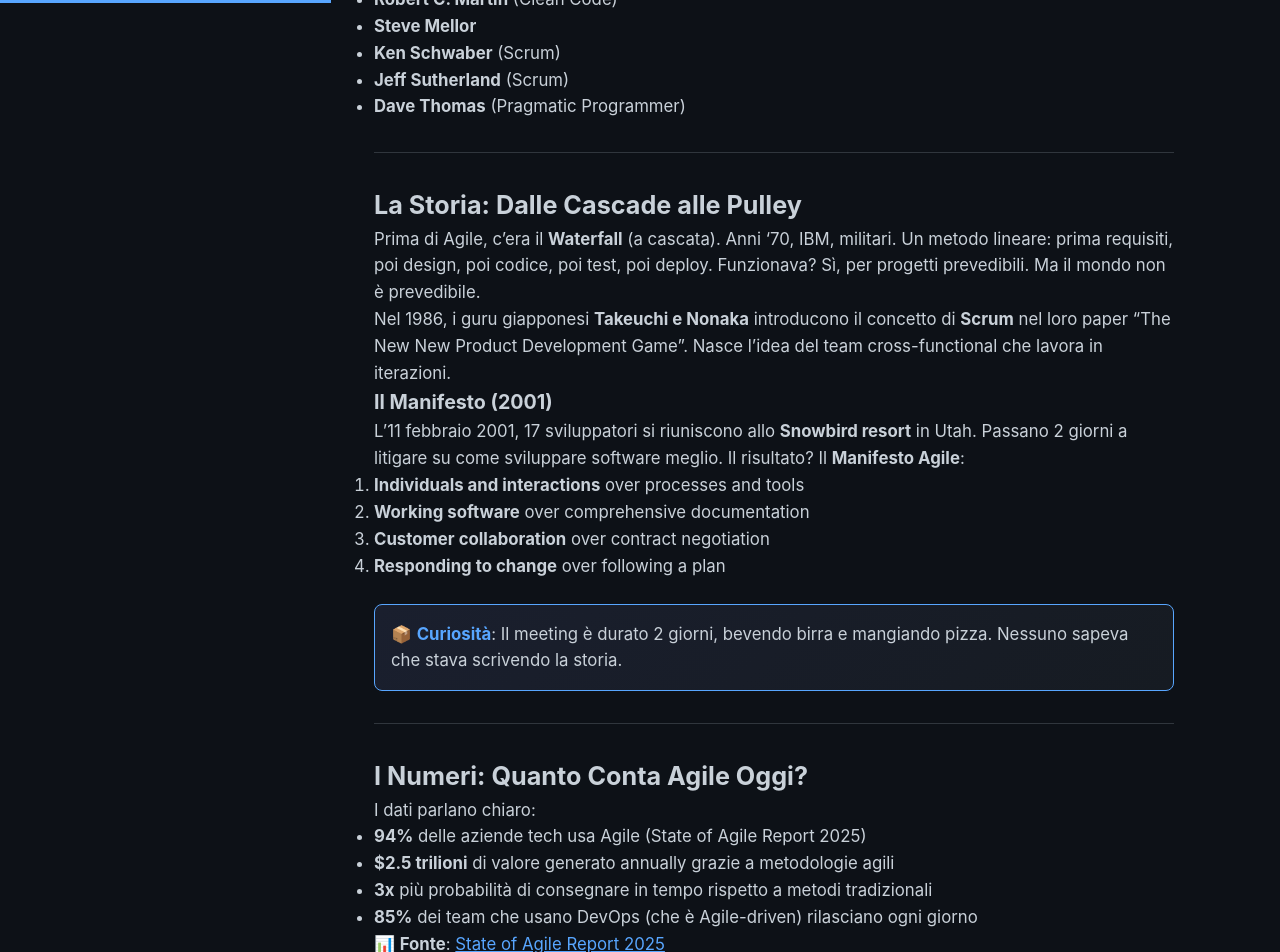
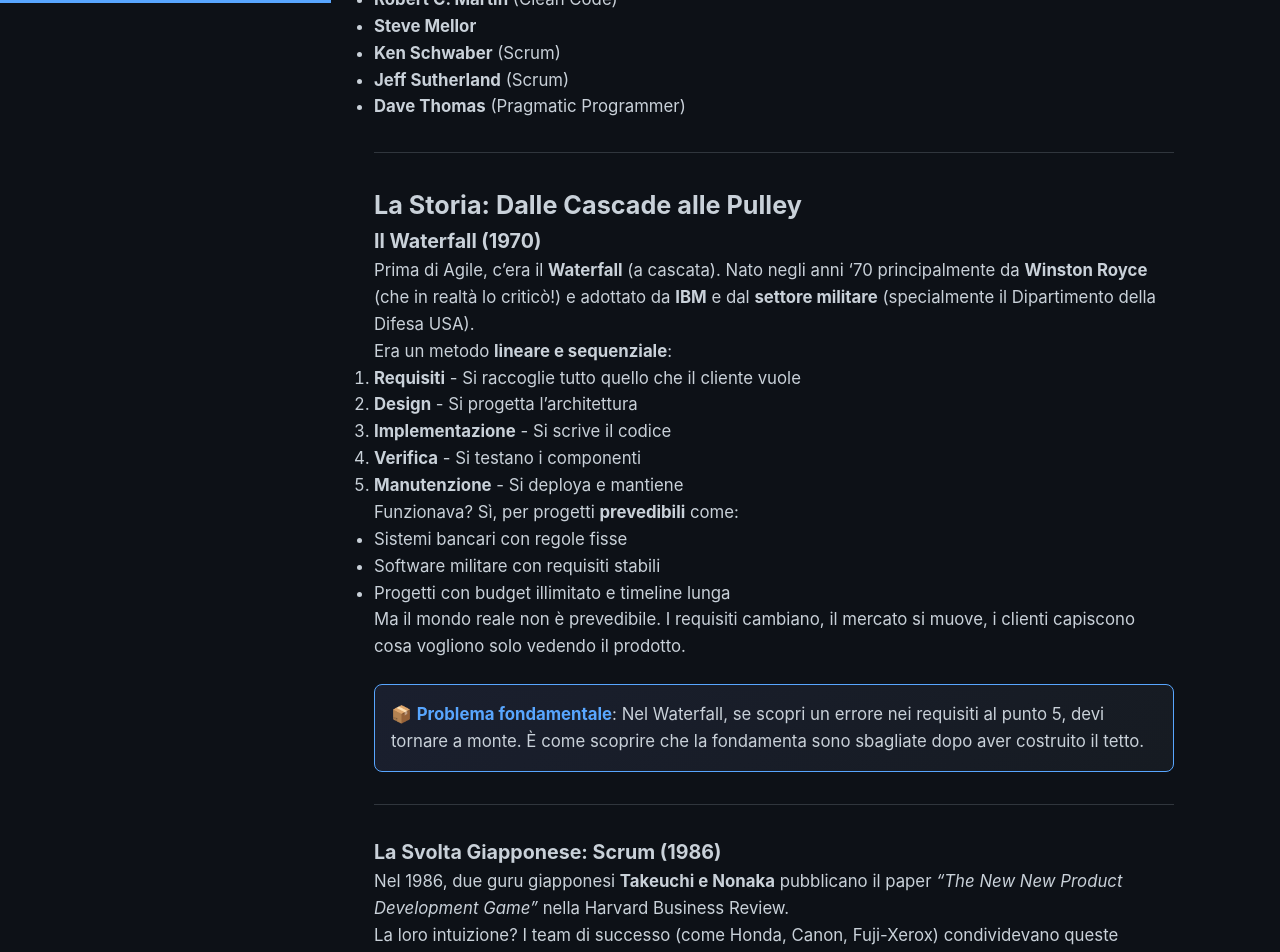
Before and after one commit to DemPago/DemPago.github.io, a Jekyll site: the page built from _posts/2026-02-20-agile-reloaded.md, in a window 1280 px wide and 1400 px high, scrolled down 1397 px. Shown: the top 952 px of the window. Built offline with Jekyll 4.4.1, drawn with Linux system fonts in a browser that asks for light colours; comment, search, counter and statistics services are not loaded; some of the changed text lies outside the part shown.

Commit message:
Improve: contesto storico per Waterfall, Scrum e Manifesto Agile

```diff
--- a/_posts/2026-02-20-agile-reloaded.md
+++ b/_posts/2026-02-20-agile-reloaded.md
@@ -40,20 +40,61 @@
 
 ## La Storia: Dalle Cascade alle Pulley
 
-Prima di Agile, c'era il **Waterfall** (a cascata). Anni '70, IBM, militari. Un metodo lineare: prima requisiti, poi design, poi codice, poi test, poi deploy. Funzionava? Sì, per progetti prevedibili. Ma il mondo non è prevedibile.
+### Il Waterfall (1970)
 
-Nel 1986, i guru giapponesi **Takeuchi e Nonaka** introducono il concetto di **Scrum** nel loro paper "The New New Product Development Game". Nasce l'idea del team cross-functional che lavora in iterazioni.
+Prima di Agile, c'era il **Waterfall** (a cascata). Nato negli anni '70 principalmente da **Winston Royce** (che in realtà lo criticò!) e adottato da **IBM** e dal **settore militare** (specialmente il Dipartimento della Difesa USA).
+
+Era un metodo **lineare e sequenziale**:
+1. **Requisiti** - Si raccoglie tutto quello che il cliente vuole
+2. **Design** - Si progetta l'architettura
+3. **Implementazione** - Si scrive il codice
+4. **Verifica** - Si testano i componenti
+5. **Manutenzione** - Si deploya e mantiene
+
+Funzionava? Sì, per progetti **prevedibili** come:
+- Sistemi bancari con regole fisse
+- Software militare con requisiti stabili
+- Progetti con budget illimitato e timeline lunga
+
+Ma il mondo reale non è prevedibile. I requisiti cambiano, il mercato si muove, i clienti capiscono cosa vogliono solo vedendo il prodotto.
+
+<div class="esempio-tech">📦 <strong>Problema fondamentale</strong>: Nel Waterfall, se scopri un errore nei requisiti al punto 5, devi tornare a monte. È come scoprire che la fondamenta sono sbagliate dopo aver costruito il tetto.</div>
+
+---
+
+### La Svolta Giapponese: Scrum (1986)
+
+Nel 1986, due guru giapponesi **Takeuchi e Nonaka** pubblicano il paper *"The New New Product Development Game"* nella Harvard Business Review.
+
+La loro intuizione? I team di successo (come Honda, Canon, Fuji-Xerox) condividevano queste caratteristiche:
+- **Team cross-functional** - Tutte le competenze dentro il team
+- **Iterazioni brevi** - "Sprint" prima del nome
+- **Auto-organizzazione** - Nessuna gerarchia rigida
+- **Feedback continuo** - Miglioramento costante
+
+Nasce il concetto di **Scrum** (termine preso dal rugby - placcaggio di gruppo). Non era ancora una metodologia, ma un nuovo modo di pensare.
+
+---
 
 ### Il Manifesto (2001)
 
-L'11 febbraio 2001, 17 sviluppatori si riuniscono allo **Snowbird resort** in Utah. Passano 2 giorni a litigare su come sviluppare software meglio. Il risultato? Il **Manifesto Agile**:
+L'**11 febbraio 2001**, 17 sviluppatori si riuniscono allo **Snowbird Resort** in Utah (una stazione sciistica). Passano 2 giorni a discutere, litigare, e alla fine scrivono qualcosa che ancora oggi definisce come scriviamo software.
+
+Il risultato? Il **Manifesto Agile** (4 valori):
 
 1. **Individuals and interactions** over processes and tools
+   > *Non è che i processi non importano. È che le **persone** e come lavorano insieme contano di più di un documento di 200 pagine.*
+
 2. **Working software** over comprehensive documentation
+   > *Un software che funziona vale più di un documento perfetto. La documentazione serve, ma non deve bloccare il progresso.*
+
 3. **Customer collaboration** over contract negotiation
+   > *Il contratto non è una garanzia. La collaborazione continua con il cliente porta a risultati migliori.*
+
 4. **Responding to change** over following a plan
+   > *I piani sono utili, ma il cambiamento è inevitabile. Chi si adatta vince.*
 
-<div class="esempio-tech">📦 <strong>Curiosità</strong>: Il meeting è durato 2 giorni, bevendo birra e mangiando pizza. Nessuno sapeva che stava scrivendo la storia.</div>
+<div class="esempio-tech">📦 <strong>Curiosità</strong>: Il meeting è durato 2 giorni, bevendo birra e mangiando pizza in una stanza d'hotel. Nessuno sapeva che stava scrivendo la storia del software.</div>
 
 ---
 
```
